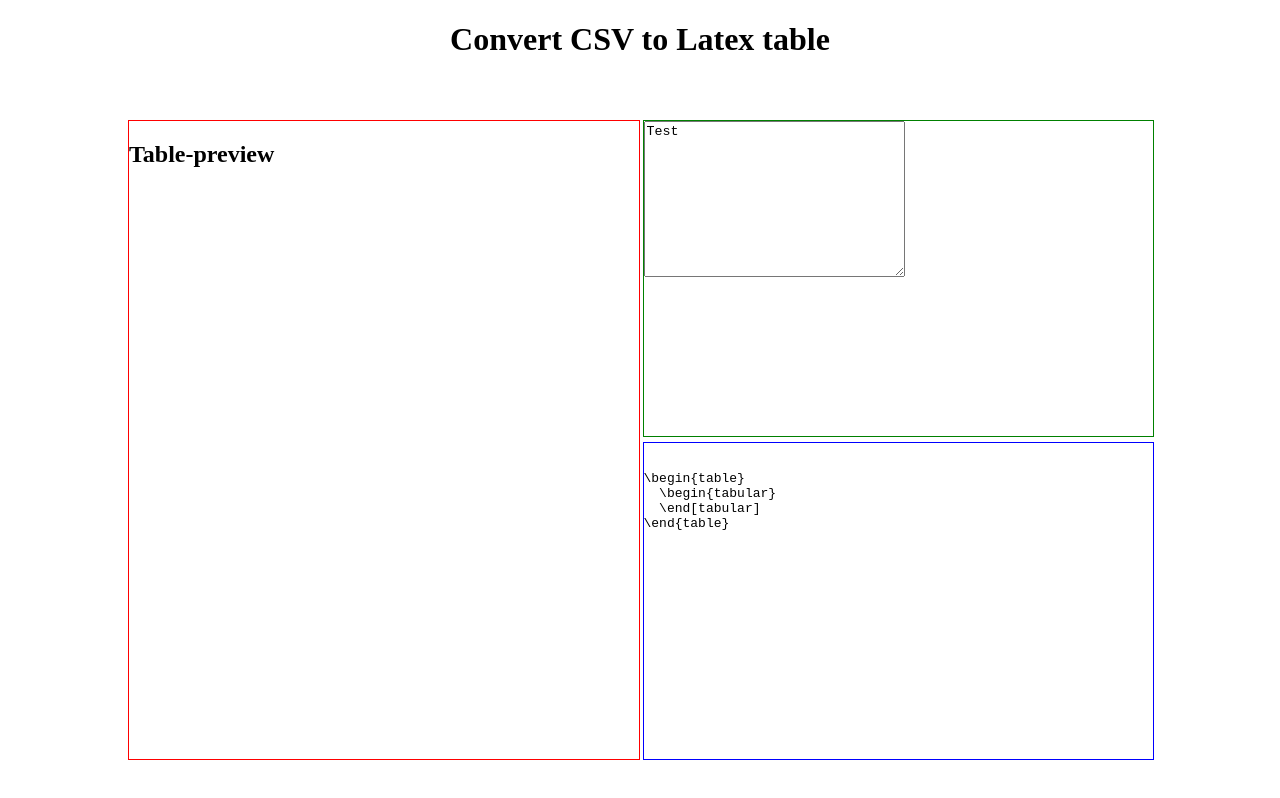
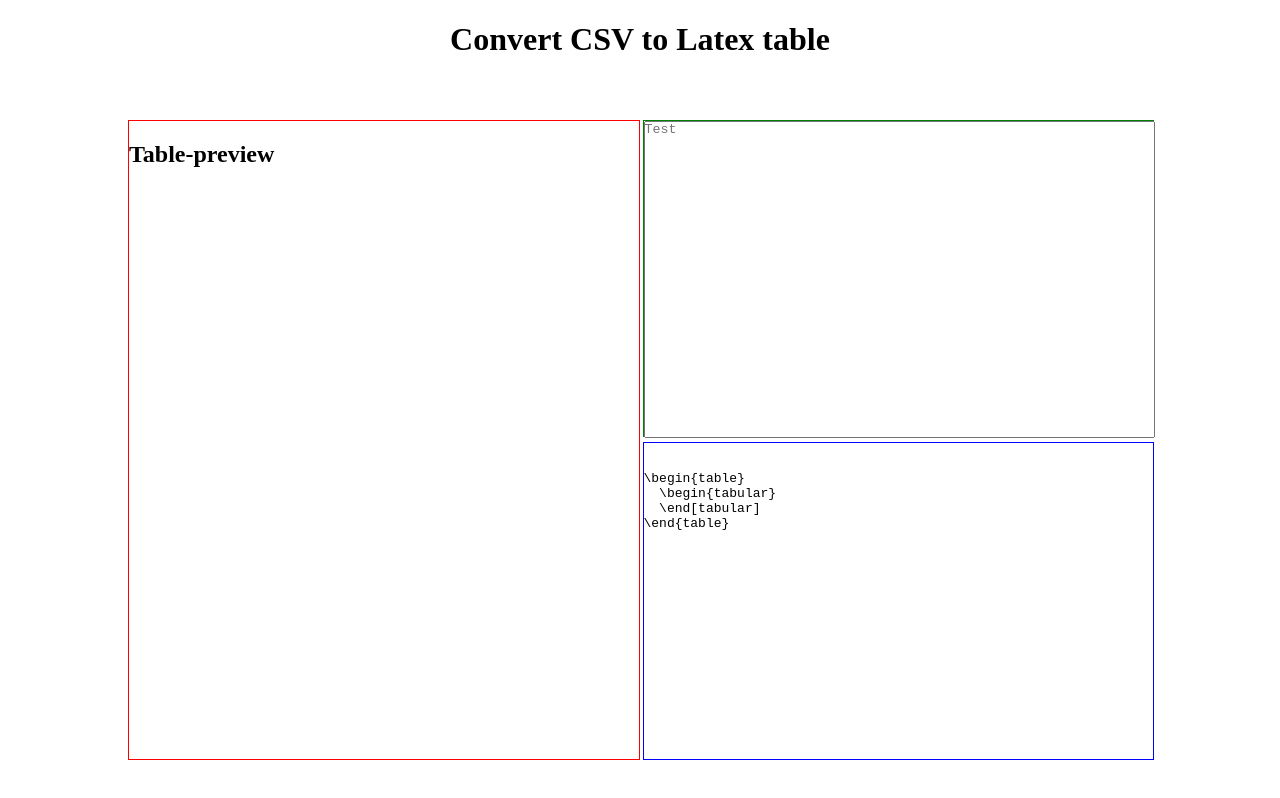
Before and after one commit to 02rasjac/csv-to-latex, a plain HTML site: page index.html in a window 1280 px wide. Drawn offline with Linux system fonts and the light colour scheme.

Commit message:
Add fixed size & wrap to CSV-input

```diff
--- a/index.html
+++ b/index.html
@@ -14,7 +14,7 @@
         <h2>Table-preview</h2>
       </section>
       <section id="csv">
-        <textarea name="csv-in" id="csv-in" cols="30" rows="10">Test</textarea>
+        <textarea name="csv-in" id="csv-in" cols="30" rows="10" placeholder="Test" wrap="off"></textarea>
       </section>
       <section id="latex">
         <pre>
--- a/style.css
+++ b/style.css
@@ -32,6 +32,13 @@ body {
   border: 1px green solid;
 }
 
+#csv textarea {
+  resize: none;
+  padding: 0;
+  width: 100%;
+  height: 100%;
+}
+
 #latex {
   grid-area: 2 / 2 / 3 / 3;
   width: 100%;
```
